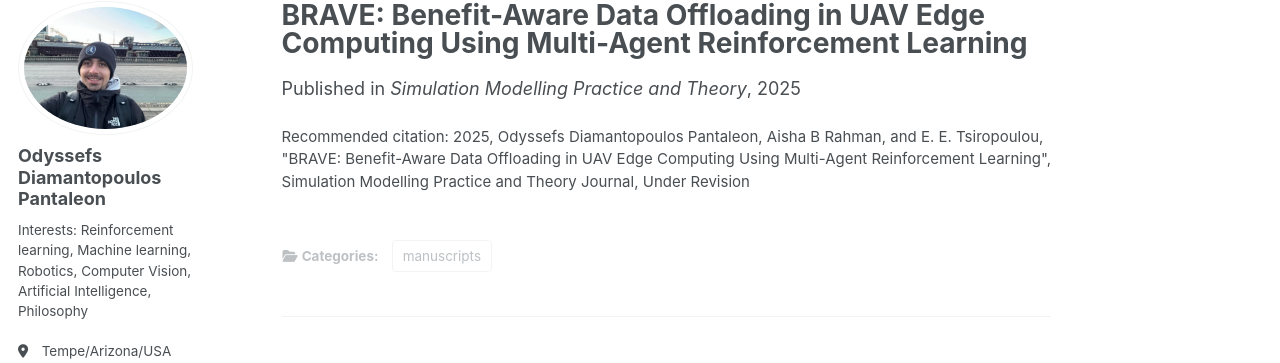
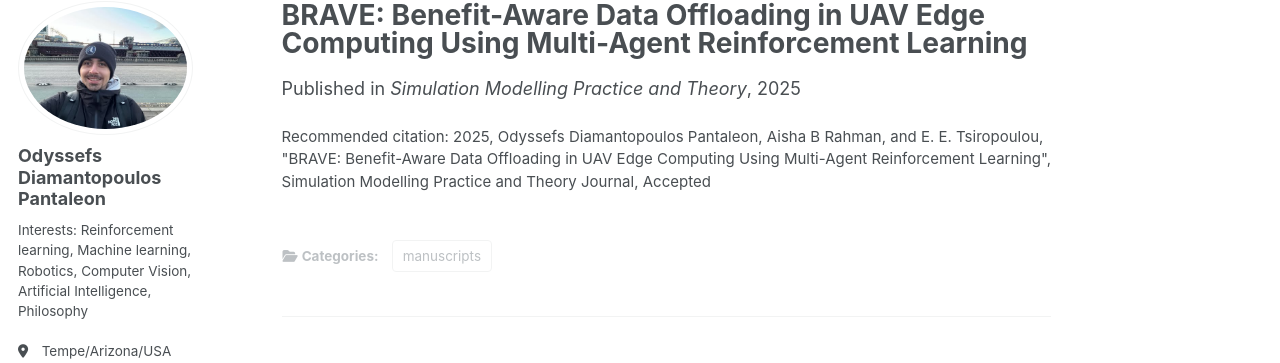
Before and after one commit to gody10/gody10.github.io, a Jekyll site: the page built from _publications/brave.md, in a window 1280 px wide and 1019 px high. Shown: the part 105-468 px from the top of the window. Built offline with Jekyll 4.4.1, drawn with Linux system fonts in a browser that asks for light colours; some web fonts are replaced.

Commit message:
Update publications

```diff
--- a/_publications/brave.md
+++ b/_publications/brave.md
@@ -3,10 +3,10 @@ title: "BRAVE: Benefit-Aware Data Offloading in UAV Edge Computing Using Multi-A
 collection: publications
 category: manuscripts
 permalink: /publication/brave
-excerpt: 'Index Terms- Reinforcement Learning, Path planning, Game Theory'
+excerpt: 'Index Terms- Reinforcement Learning, Optimization, Game Theory'
 date: 2025-02-01
 venue: 'Simulation Modelling Practice and Theory'
 slidesurl:
 paperurl:
-citation: '2025, Odyssefs Diamantopoulos Pantaleon, Aisha B Rahman, and E. E. Tsiropoulou, "BRAVE: Benefit-Aware Data Offloading in UAV Edge Computing Using Multi-Agent Reinforcement Learning", Simulation Modelling Practice and Theory Journal, Under Revision'
+citation: '2025, Odyssefs Diamantopoulos Pantaleon, Aisha B Rahman, and E. E. Tsiropoulou, "BRAVE: Benefit-Aware Data Offloading in UAV Edge Computing Using Multi-Agent Reinforcement Learning", Simulation Modelling Practice and Theory Journal, Accepted'
 ---
```
Also changed, not shown: _pages/cv.md (+1 -1 lines).
